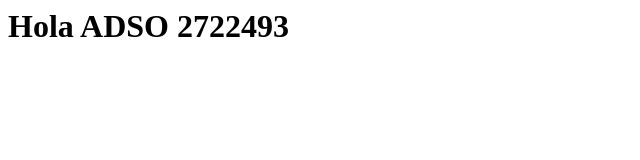
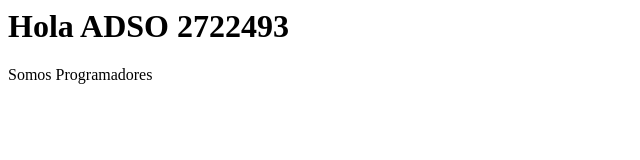
Before and after one commit to xXINFINITE117Xx/Quiz, a plain HTML site: page index.html in a window 1280 px wide. Shown: the whole page, without its empty margins (0-640 px from the left). Drawn offline with Linux system fonts and the light colour scheme.

Commit message:
Somos programadores

```diff
--- a/index.html
+++ b/index.html
@@ -1 +1,2 @@
 <h1>Hola ADSO 2722493</h1>
+<p>Somos Programadores</p>
```
